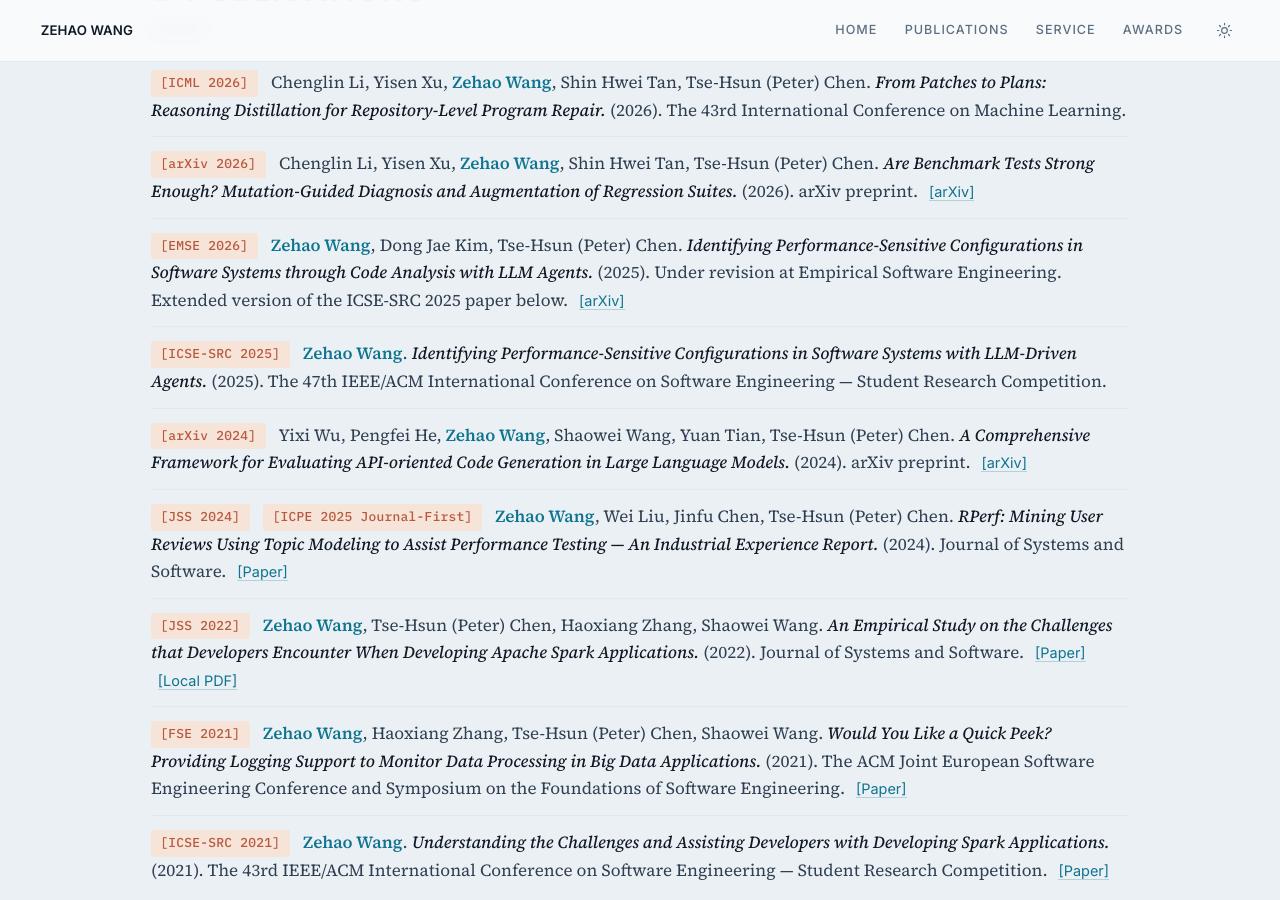
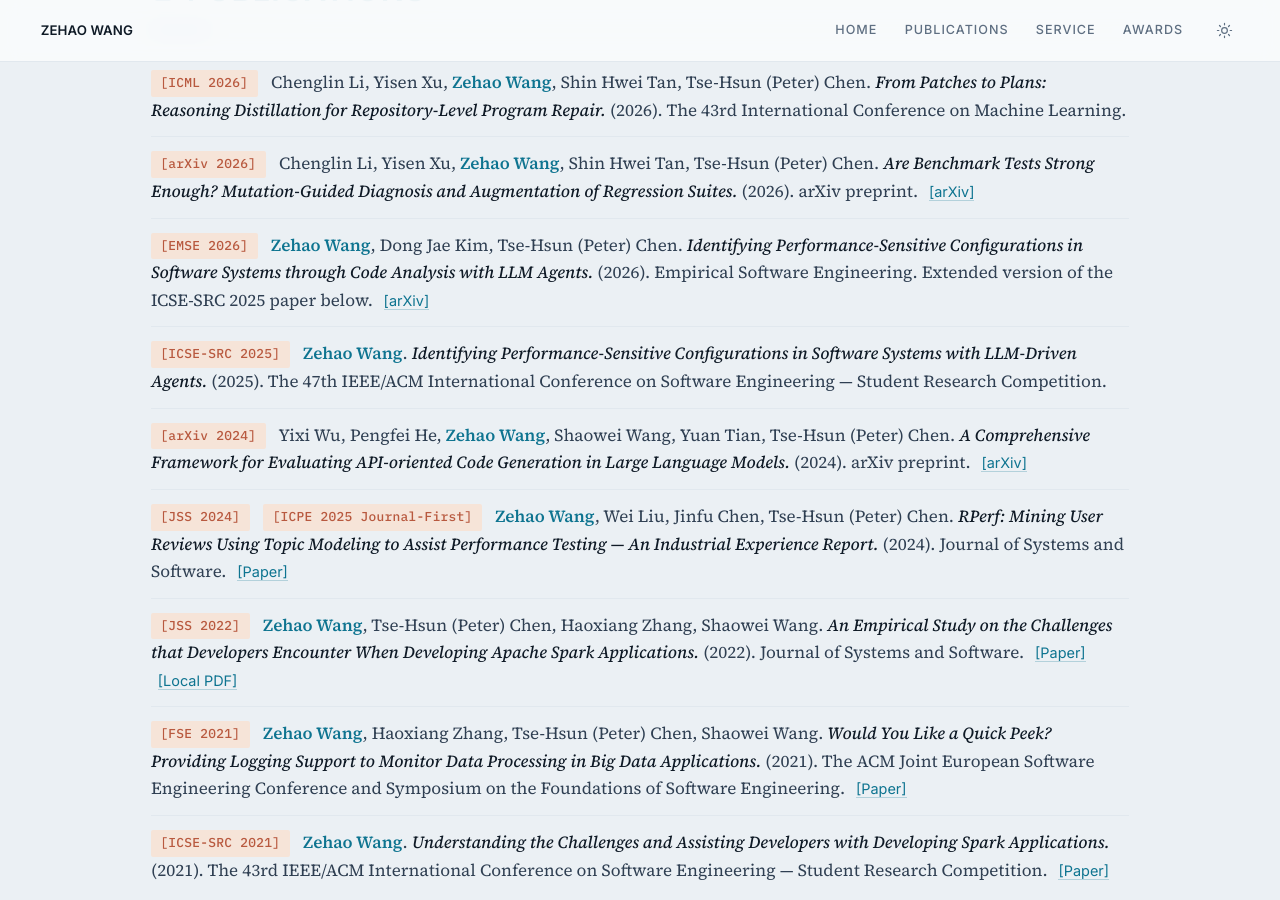
Before and after one commit to zehaowang00/zehaowang00.github.io, a Jekyll site: the page preview.html, which Jekyll copies as it is, in a window 1280 px wide and 900 px high, scrolled down 731 px. Built offline with Jekyll 4.4.1, drawn with Linux system fonts in a browser that asks for light colours.

Commit message:
Update EMSE paper status to accepted
Co-Authored-By: Claude Opus 4.7 (1M context) <noreply@anthropic.com>

```diff
--- a/_layouts/home.html
+++ b/_layouts/home.html
@@ -124,7 +124,7 @@
           <span class="paper__venue">[EMSE 2026]</span>
           <span class="paper__authors"><span class="me">Zehao Wang</span>, Dong Jae Kim, Tse-Hsun (Peter) Chen.</span>
           <span class="paper__title">Identifying Performance-Sensitive Configurations in Software Systems through Code Analysis with LLM Agents.</span>
-          (2025). Under revision at Empirical Software Engineering. Extended version of the ICSE-SRC 2025 paper below.
+          (2026). Empirical Software Engineering. Extended version of the ICSE-SRC 2025 paper below.
           <a class="paper__link" href="https://arxiv.org/abs/2406.12806" target="_blank" rel="noopener">[arXiv]</a>
         </li>
 
--- a/preview.html
+++ b/preview.html
@@ -122,7 +122,7 @@
           <span class="paper__venue">[EMSE 2026]</span>
           <span class="paper__authors"><span class="me">Zehao Wang</span>, Dong Jae Kim, Tse-Hsun (Peter) Chen.</span>
           <span class="paper__title">Identifying Performance-Sensitive Configurations in Software Systems through Code Analysis with LLM Agents.</span>
-          (2025). Under revision at Empirical Software Engineering. Extended version of the ICSE-SRC 2025 paper below.
+          (2026). Empirical Software Engineering. Extended version of the ICSE-SRC 2025 paper below.
           <a class="paper__link" href="https://arxiv.org/abs/2406.12806" target="_blank" rel="noopener">[arXiv]</a>
         </li>
 
```
